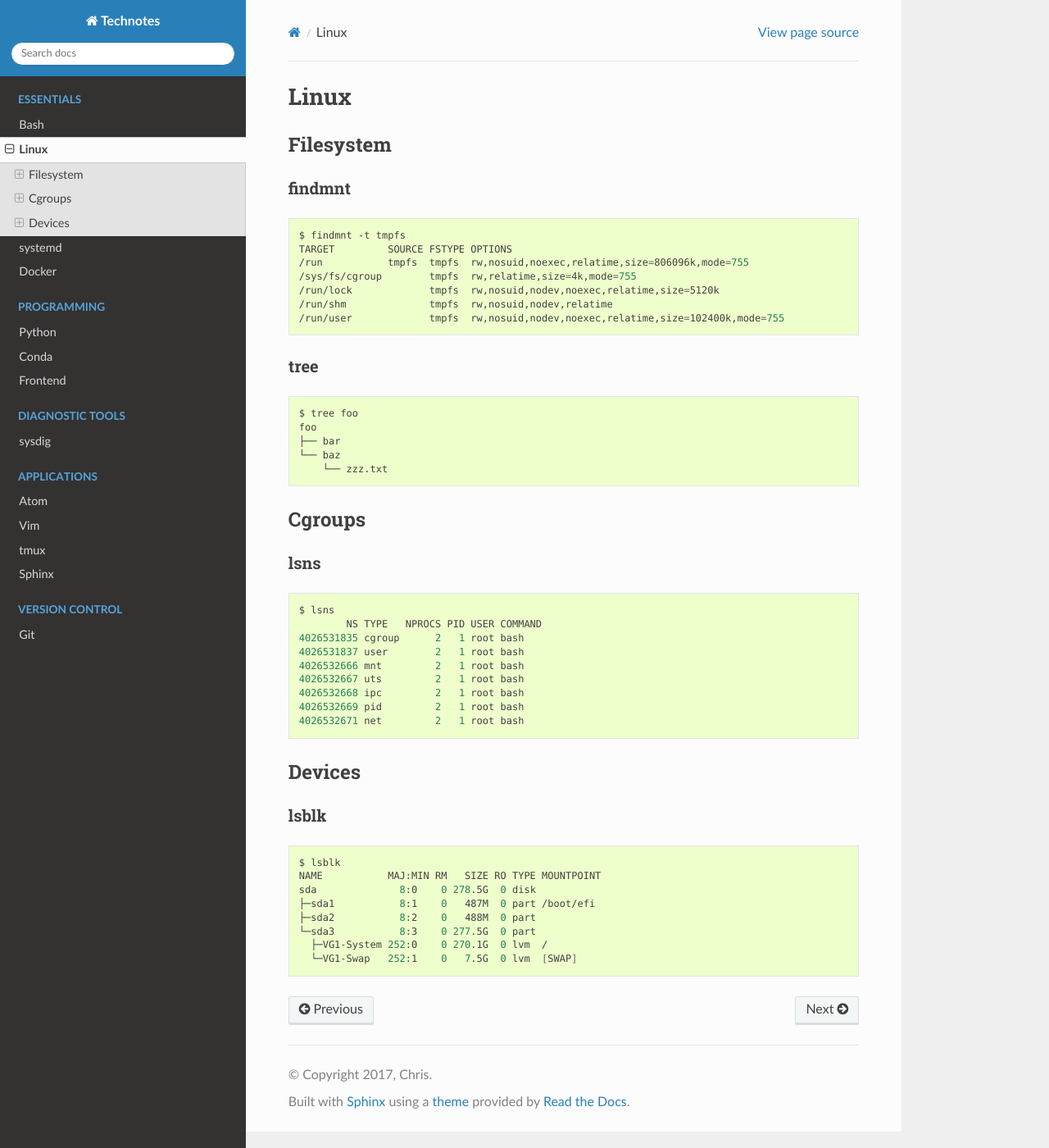
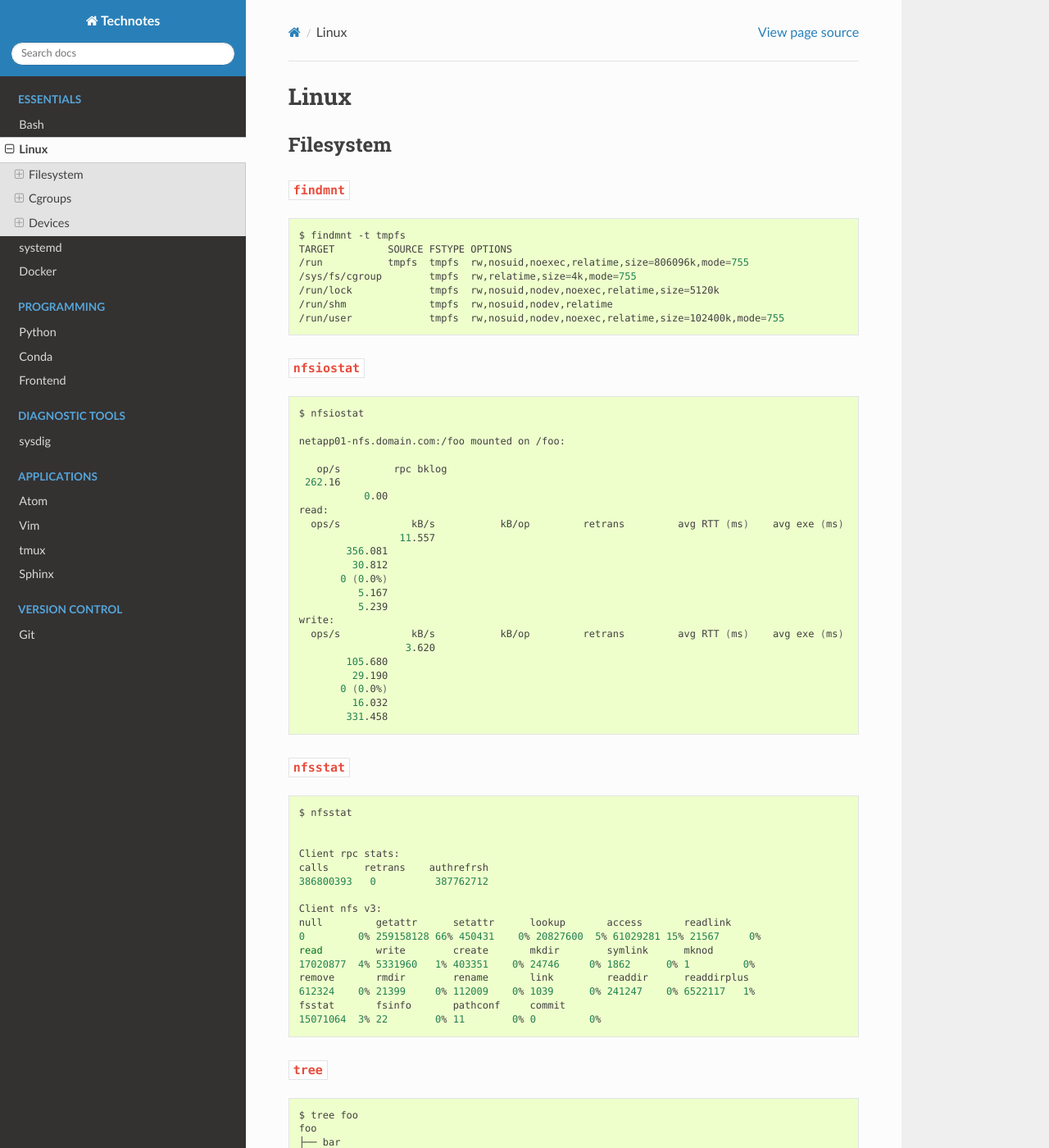
Before and after one commit to heterotopian/technotes, a Sphinx documentation site: the page built from source/linux.rst, in a window 1280 px wide and 1400 px high. Shown: the whole window at 82% size. Built offline with Sphinx 7.4.7 and the Read the Docs theme 2.0.0, drawn with Linux system fonts in a browser that asks for light colours.

Commit message:
Add nfsiostat, nfsstat

```diff
--- a/source/linux.rst
+++ b/source/linux.rst
@@ -9,8 +9,8 @@ Linux
 Filesystem
 ==========
 
-:command:`findmnt`
-------------------
+``findmnt``
+-----------
 
 ::
 
@@ -23,8 +23,61 @@ Filesystem
     /run/user             tmpfs  rw,nosuid,nodev,noexec,relatime,size=102400k,mode=755
 
 
-:command:`tree`
----------------
+``nfsiostat``
+-------------
+
+::
+
+    $ nfsiostat
+
+    netapp01-nfs.domain.com:/foo mounted on /foo:
+
+       op/s         rpc bklog
+     262.16
+               0.00
+    read:
+      ops/s            kB/s           kB/op         retrans         avg RTT (ms)    avg exe (ms)
+                     11.557
+            356.081
+             30.812
+           0 (0.0%)
+              5.167
+              5.239
+    write:
+      ops/s            kB/s           kB/op         retrans         avg RTT (ms)    avg exe (ms)
+                      3.620
+            105.680
+             29.190
+           0 (0.0%)
+             16.032
+            331.458
+
+
+``nfsstat``
+-----------
+
+::
+
+    $ nfsstat
+
+
+    Client rpc stats:
+    calls      retrans    authrefrsh
+    386800393   0          387762712
+
+    Client nfs v3:
+    null         getattr      setattr      lookup       access       readlink
+    0         0% 259158128 66% 450431    0% 20827600  5% 61029281 15% 21567     0%
+    read         write        create       mkdir        symlink      mknod
+    17020877  4% 5331960   1% 403351    0% 24746     0% 1862      0% 1         0%
+    remove       rmdir        rename       link         readdir      readdirplus
+    612324    0% 21399     0% 112009    0% 1039      0% 241247    0% 6522117   1%
+    fsstat       fsinfo       pathconf     commit
+    15071064  3% 22        0% 11        0% 0         0%
+
+
+``tree``
+--------
 
 ::
 
@@ -39,8 +92,8 @@ Filesystem
 Cgroups
 =======
 
-:command:`lsns`
----------------
+``lsns``
+--------
 
 ::
 
@@ -59,8 +112,8 @@ Cgroups
 Devices
 =======
 
-:command:`lsblk`
-----------------
+``lsblk``
+---------
 
 ::
 
```
